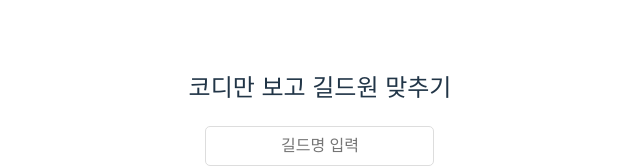
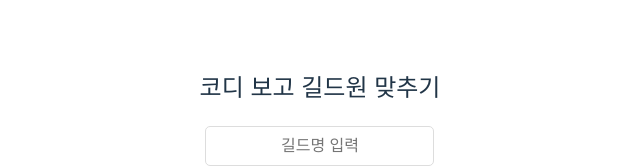
Before and after one commit to nick102030/maegi_machugi_FE, a React (Vite) app: page / in a window 1280 px wide. Shown: the part 302-470 px from the top of the page, without its empty margins (320-960 px from the left). Built offline with nearby package versions, Linux system fonts and the light colour scheme.

Commit message:
[test]: nginx test

```diff
--- a/src/components/quizGame.jsx
+++ b/src/components/quizGame.jsx
@@ -134,7 +134,7 @@ const QuizGame = () => {
       <ToastContainer />
       {!gameStarted ? (
         <div style={styles.inputBox}>
-          <h2>코디만 보고 길드원 맞추기</h2>
+          <h2>코디 보고 길드원 맞추기</h2>
           <input
             type="text"
             value={guildName}
```
